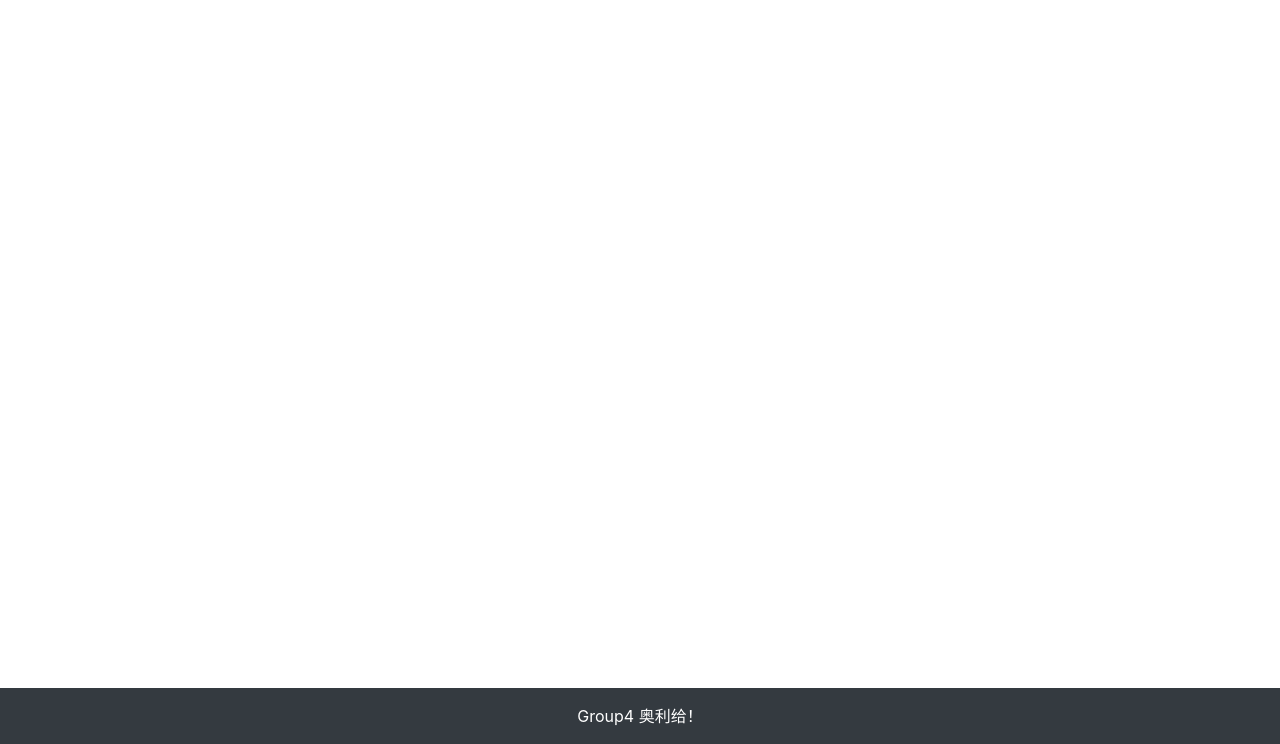
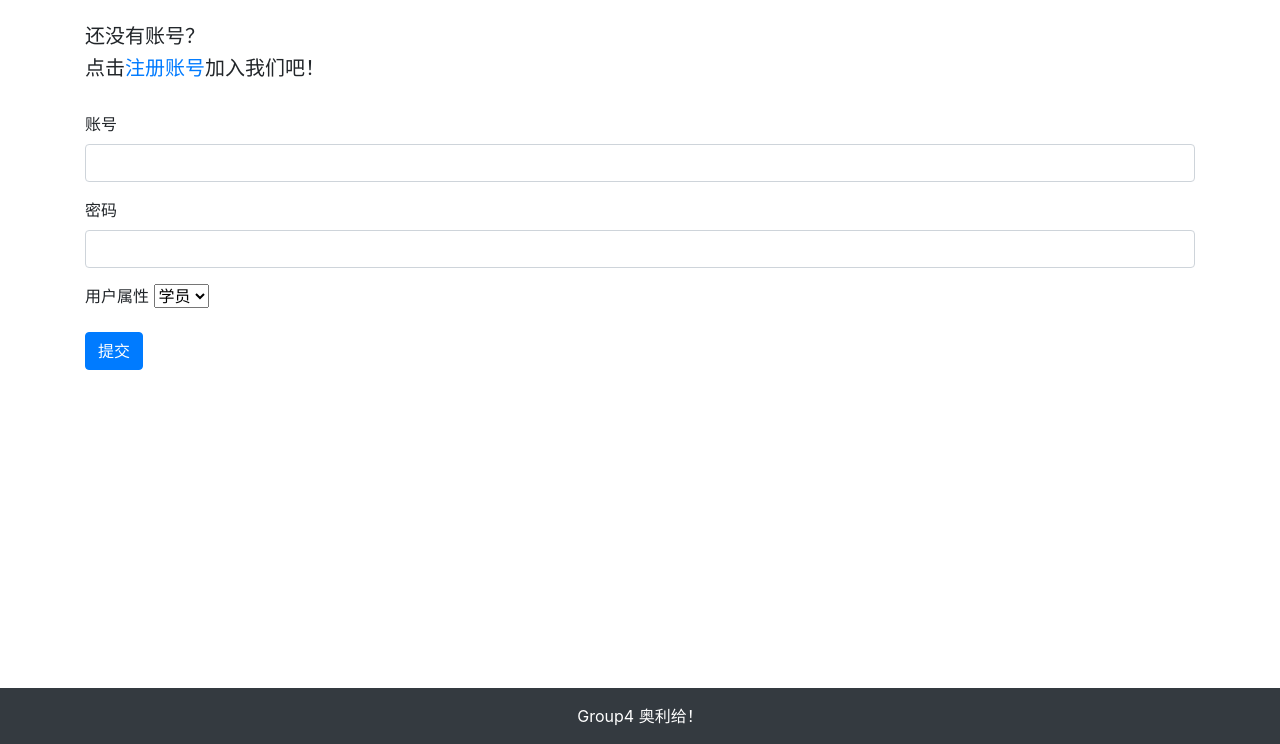
Before and after one commit to ctr-226/Group4, a Django app: page /user/login/ in a window 1280 px wide. Shown: the part 56-800 px from the top of the page. Run offline with Django 3.2, Linux system fonts and the light colour scheme; some libraries are stand-ins or nearby versions.

Commit message:
'尝试push登录功能 陈天睿'

```diff
--- a/Tutor_system_group4/User_Profile/forms.py
+++ b/Tutor_system_group4/User_Profile/forms.py
@@ -52,5 +52,6 @@ class UserRegisterForm(forms.Form):
 
 
 class UserLoginForm(forms.Form):
-    username = forms.CharField()
+    username = forms.CharField(max_length=50)
     password = forms.CharField()
+    user_attribute = forms.ChoiceField(choices=((0, '教员'), (1, '学员'),), required=True)
--- a/Tutor_system_group4/User_Profile/models.py
+++ b/Tutor_system_group4/User_Profile/models.py
@@ -14,12 +14,12 @@ class Student(models.Model):
 	# 学生年龄 限定正整数
 	age = models.PositiveIntegerField(default=15)
 
-	# 学生性别 chioce (u'内部存储名，u'外部显示名')
+	# 学生性别 choice (u'内部存储名，u'外部显示名')
 	GENDER_CHOICE = ((u'M', u'男'), (u'F', u'女'))
 
 	gender = models.CharField(max_length=2, choices=GENDER_CHOICE, default=u'M')
 
-	# 学生年级 chioce (u'内部存储名，u'外部显示名')
+	# 学生年级 choice (u'内部存储名，u'外部显示名')
 	GRADE_CHOICE_STUDENT = (
 		(u'0', u'小学一年级至三年级'),
 		(u'1', u'小学四年级至六年级'),
@@ -53,7 +53,7 @@ class Teacher(models.Model):
 	# 教师年龄 限定正整数
 	age = models.PositiveIntegerField(default=20)
 
-	# 教师性别 chioce (u'内部存储名，u'外部显示名')
+	# 教师性别 choice (u'内部存储名，u'外部显示名')
 	GENDER_CHOICE = (
 		(u'M', u'男'),
 		(u'F', u'女')
--- a/Tutor_system_group4/User_Profile/views.py
+++ b/Tutor_system_group4/User_Profile/views.py
@@ -1,73 +1,102 @@
-from typing import Any, Union
-
-from django.db import models
+# 导入数据模型ArticlePost
+from django.contrib.auth import authenticate, login
+from django.contrib.auth.models import User
+from django.http import HttpResponseRedirect, HttpResponse
 from django.shortcuts import render
 
-# 导入数据模型ArticlePost
+from .forms import UserRegisterForm, UserLoginForm
 from .models import Teacher, Student
-from django.shortcuts import render, get_object_or_404
-from django.contrib.auth.models import User
-from django.contrib import auth
-from .forms import UserRegisterForm
-# , UserLoginForm
-from django.http import HttpResponseRedirect
-from django.urls import reverse
-from django.contrib.auth.decorators import login_required
 
 
 # 登入
 def user_login(request):
-	context = {}
-	return render(request, 'User_Profile/login.html', context)
+    user = None
+    if request.method == 'POST':
+        user_login_form = UserLoginForm(request.POST)
+        if user_login_form.is_valid():
+            # 清洗出合法数据
+            username = user_login_form.cleaned_data['username']
+            password = user_login_form.cleaned_data['password']
+            user_attribute = user_login_form.cleaned_data['user_attribute']
+            # 检验账号、密码是否正确匹配数据库中的某个用户
+            # 如果均匹配则返回这个 user 对象
+            # 如果作为学生登录，先在学生表格查看是否有这个学生的信息
+            if user_attribute == '1':
+                filter_result = Student.objects.filter(name__exact=username)
+                if len(filter_result) > 0:
+                    user = authenticate(username=username, password=password)
+                else:
+                    return HttpResponse("Your username doesn't exist.")
+                # 如果作为老师登录，先在老师表格查看是否有这个老师的信息
+            elif user_attribute == '0':
+                filter_result = Teacher.objects.filter(name__exact=username)
+                if len(filter_result) > 0:
+                    user = authenticate(username=username, password=password)
+                else:
+                    return HttpResponse("Your username doesn't exist.")
+            if user:
+                # 将用户数据保存在 session 中，即实现了登录动作
+                login(request, user)
+                return HttpResponse("登陆成功")
+            else:
+                return HttpResponse("账号或密码输入有误。请重新输入~")
+        else:
+            return HttpResponse("账号或密码输入不合法")
+    elif request.method == 'GET':
+        user_login_form = UserLoginForm()
+        context = {'form': user_login_form}
+        return render(request, 'User_Profile/login.html', context)
+    else:
+        return HttpResponse("请使用GET或POST请求数据")
 
 
 # 登出
 def user_logout(request):
-	context = {}
-	return render(request, 'User_Profile/logout.html', context)
+    context = {}
+    return render(request, 'User_Profile/logout.html', context)
 
 
 # 注册
 def register(request):
-	if request.method == 'POST':
-		form = UserRegisterForm(request.POST)
-		if form.is_valid():
-			username = form.cleaned_data['username']
-			email = form.cleaned_data['email']
-			password = form.cleaned_data['password2']
-			phone = form.cleaned_data['phone']
-			user_attribute = form.cleaned_data['user_attribute']
-			# 使用内置User自带create_user方法创建用户，不需要使用save()
-			new_user = User.objects.create_user(username=username, password=password)
-			if user_attribute == 0:
+    if request.method == 'POST':
+        form = UserRegisterForm(request.POST)
+        if form.is_valid():
+            username = form.cleaned_data['username']
+            email = form.cleaned_data['email']
+            password = form.cleaned_data['password2']
+            phone = form.cleaned_data['phone']
+            user_attribute = form.cleaned_data['user_attribute']
+            # 使用内置User自带create_user方法创建用户，不需要使用save()
+            new_user = User.objects.create_user(username=username, password=password)
+            if user_attribute == '0':
 
-				# 如果直接使用objects.create()方法后不需要使用save()
-				teacher_profile = Teacher(teacher_user=new_user)
-				teacher_profile.name = username
-				teacher_profile.mailbox = email
-				teacher_profile.phone = phone
-				teacher_profile.save()
-			else:
-				student_profile = Student(student_user=new_user)
-				student_profile.name = username
-				student_profile.mailbox = email
-				student_profile.phone = phone
-				student_profile.save()
+                # 如果直接使用objects.create()方法后不需要使用save()
+                teacher_profile = Teacher(teacher_user=new_user)
+                teacher_profile.name = username
+                teacher_profile.mailbox = email
+                teacher_profile.phone = phone
+                teacher_profile.save()
+            else:
+                student_profile = Student(student_user=new_user)
+                student_profile.name = username
+                student_profile.mailbox = email
+                student_profile.phone = phone
+                student_profile.save()
 
-			return HttpResponseRedirect('/user/login/')
+            return HttpResponseRedirect('/user/login/')
 
-	else:
-		form = UserRegisterForm()
-	return render(request, 'User_Profile/register.html', {'form': form})
+    else:
+        form = UserRegisterForm()
+    return render(request, 'User_Profile/register.html', {'form': form})
 
 
 # 学生信息编辑
 def student_profile_update(request):
-	context = {}
-	return render(request, 'User_Profile/student_profile_update.html', context)
+    context = {}
+    return render(request, 'User_Profile/student_profile_update.html', context)
 
 
 # 老师信息编辑
 def teacher_profile_update(request):
-	context = {}
-	return render(request, 'User_Profile/teacher_profile_update.html', context)
+    context = {}
+    return render(request, 'User_Profile/teacher_profile_update.html', context)
--- a/Tutor_system_group4/templates/User_Profile/login.html
+++ b/Tutor_system_group4/templates/User_Profile/login.html
@@ -1,14 +1,45 @@
 <!-- extends表明此页面继承自 base.html 文件 -->
 {% extends "base.html" %}
 {% load static %}
-
 <!-- 写入 base.html 中定义的 title -->
 {% block title %}
-    注册
+    登录
 {% endblock title %}
 
 <!-- 写入 base.html 中定义的 content -->
 {% block content %}
-
+    <div class="container">
+        <div class="row">
+            <div class="col-12">
+                <br>
+                <h5>还没有账号？</h5>
+                <h5>点击<a href='{% url "User_Profile:register" %}'>注册账号</a>加入我们吧！</h5>
+                <br>
+                <form method="post" action=".">
+                    {% csrf_token %}
+                    <!-- 账号 -->
+                    <div class="form-group">
+                        <label for="username">账号</label>
+                        <input type="text" class="form-control" id="username" name="username">
+                    </div>
+                    <!-- 密码 -->
+                    <div class="form-group">
+                        <label for="password">密码</label>
+                        <input type="password" class="form-control" id="password" name="password">
+                    </div>
+                    <!-- 用户登录类别 -->
+                    <div class="form-group">
+                        <label for="user_attribute">用户属性</label>
+                        <select name="user_attribute">
+                            <option value="0">教员</option>
+                            <option value="1" selected>学员</option>
+                        </select>
+                    </div>
+                    <!-- 提交按钮 -->
+                    <button type="submit" class="btn btn-primary">提交</button>
+                </form>
+            </div>
+        </div>
+    </div>
 
 {% endblock content %}
```
